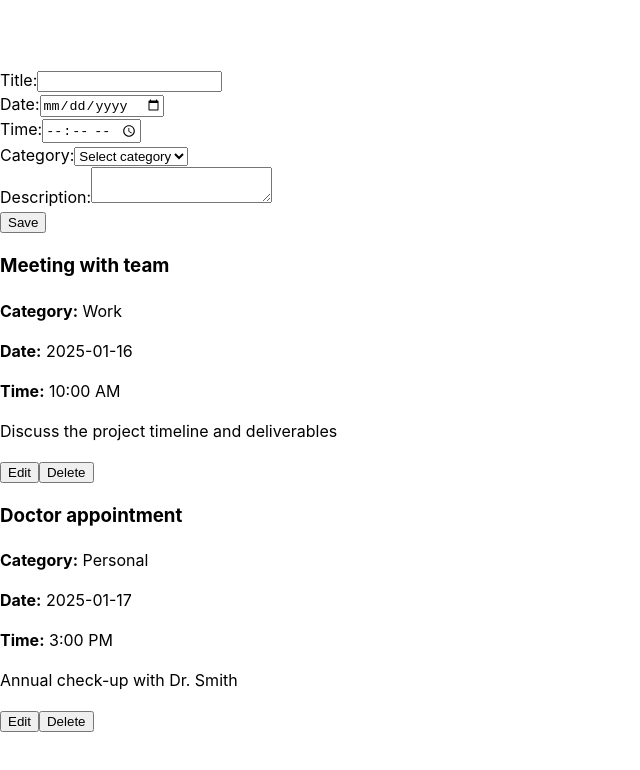
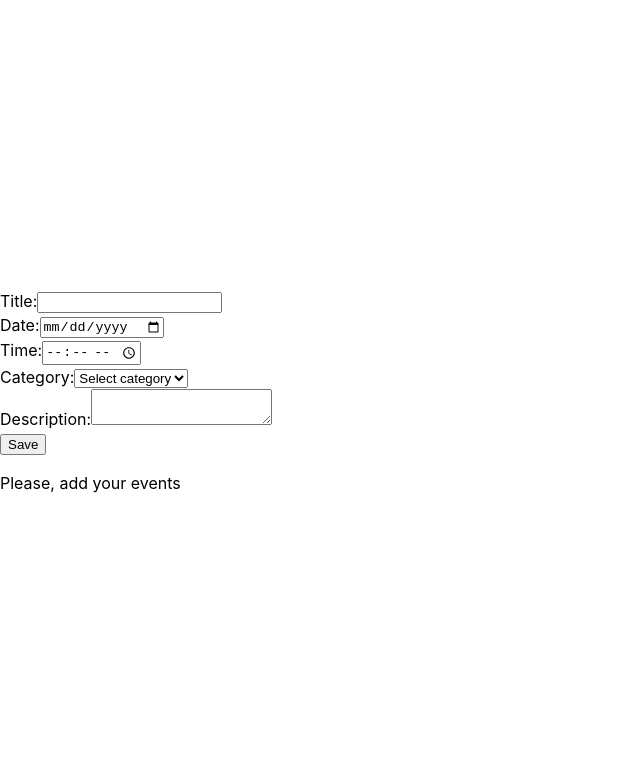
Before and after one commit to MyroslavaRohoza/Event-Scheduler, a React (Vite) app: page / in a window 1280 px wide. Shown: the top 770 px of the page, without its empty margins (0-640 px from the left). Built offline with nearby package versions, Linux system fonts and the light colour scheme.

Commit message:
add delete event

```diff
--- a/package.json
+++ b/package.json
@@ -14,7 +14,8 @@
     "formik": "^2.4.6",
     "react": "^18.3.1",
     "react-dom": "^18.3.1",
-    "react-redux": "^9.2.0"
+    "react-redux": "^9.2.0",
+    "uuid": "^11.0.5"
   },
   "devDependencies": {
     "@eslint/js": "^9.17.0",
--- a/src/components/Button/Button.tsx
+++ b/src/components/Button/Button.tsx
@@ -1,8 +1,9 @@
+const Button = ({ children, buttonType = "button", handleBtnClick }) => {
+  return (
+    <button type={buttonType} onClick={handleBtnClick}>
+      {children}
+    </button>
+  );
+};
 
-const Button = ({children,buttonType='button'}) => {
-  return (
-    <button type={buttonType}>{children}</button>
-  )
-}
-
-export default Button
+export default Button;
--- a/src/components/EventForm/EventForm.tsx
+++ b/src/components/EventForm/EventForm.tsx
@@ -1,11 +1,19 @@
-import React from "react";
+import React, { useId } from "react";
 import { Field, Form, ErrorMessage, Formik } from "formik";
+import { v4 as uuidv4 } from "uuid";
 import Button from "../Button/Button.tsx";
+import { handleSubmit, handleEventAction } from "../../utils/eventsUtils";
+import { useDispatch } from "react-redux";
+import { addEvent } from "../../state/events/eventSlice";
 import { EventItem } from "../../types/eventTypes.ts";
-import { handleEventAction, handleSubmit } from "../../utils/eventsUtils.ts";
-import { Dispatch } from "@reduxjs/toolkit";
-import { useDispatch } from "react-redux";
-import { addEvent } from "../../state/events/eventSlice.ts";
+
+const EventForm: React.FC = () => {
+  const dispatch = useDispatch();
+  const titleId = useId();
+  const dateId = useId();
+  const timeId = useId();
+  const categoryId = useId();
+  const descriptionId = useId();
 
   const categories = [
     { value: "workshop", label: "Workshop" },
@@ -14,7 +22,6 @@ const categories = [
     { value: "other", label: "Other" },
   ];
 
-const EventForm: React.FC = () => {
   const initialValues: EventItem = {
     title: "",
     date: "",
@@ -23,34 +30,39 @@ const EventForm: React.FC = () => {
     description: "",
   };
 
-  const dispatch = useDispatch();
-
   return (
     <Formik
       initialValues={initialValues}
       onSubmit={(values, actions) => {
-        handleSubmit(values, actions, handleEventAction, dispatch, addEvent);
+        const eventWithId = { ...values, id: uuidv4() };
+        handleSubmit(
+          eventWithId,
+          actions,
+          handleEventAction,
+          dispatch,
+          addEvent
+        );
       }}
     >
       <Form>
         <div>
-          <label htmlFor="title">Title:</label>
-          <Field type="text" id="title" name="title" required />
+          <label htmlFor={titleId}>Title:</label>
+          <Field type="text" id={titleId} name="title" required />
           <ErrorMessage name="title" component="div" />
         </div>
         <div>
-          <label htmlFor="date">Date:</label>
-          <Field type="date" id="date" name="date" required />
+          <label htmlFor={dateId}>Date:</label>
+          <Field type="date" id={dateId} name="date" required />
           <ErrorMessage name="date" component="div" />
         </div>
         <div>
-          <label htmlFor="time">Time:</label>
-          <Field type="time" id="time" name="time" required />
+          <label htmlFor={timeId}>Time:</label>
+          <Field type="time" id={timeId} name="time" required />
           <ErrorMessage name="time" component="div" />
         </div>
         <div>
-          <label htmlFor="category">Category:</label>
-          <Field as="select" id="category" name="category" required>
+          <label htmlFor={categoryId}>Category:</label>
+          <Field as="select" id={categoryId} name="category" required>
             <option value="">Select category</option>
             {categories.map((category) => (
               <option key={category.value} value={category.value}>
@@ -61,8 +73,8 @@ const EventForm: React.FC = () => {
           <ErrorMessage name="category" component="div" />
         </div>
         <div>
-          <label htmlFor="description">Description:</label>
-          <Field as="textarea" id="description" name="description" />
+          <label htmlFor={descriptionId}>Description:</label>
+          <Field as="textarea" id={descriptionId} name="description" />
           <ErrorMessage name="description" component="div" />
         </div>
         <Button buttonType="submit">Save</Button>
--- a/src/components/EventList/EventList.tsx
+++ b/src/components/EventList/EventList.tsx
@@ -9,7 +9,7 @@ const EventList = () => {
     <ul>
       {Array.isArray(filteredEvents) && filteredEvents.length === 0 && (
         <li>
-          <p>Please, add your contacts</p>
+          <p>Please, add your events</p>
         </li>
       )}
       {Array.isArray(filteredEvents) &&
--- a/src/components/EventListItem/EventListItem.tsx
+++ b/src/components/EventListItem/EventListItem.tsx
@@ -1,8 +1,12 @@
+import { useDispatch } from "react-redux";
+import { handleEventAction } from "../../utils/eventsUtils.ts";
 import Button from "../Button/Button.tsx";
+import { deleteEvent, editEvent } from "../../state/events/eventSlice.ts";
 
 const EventListItem = ({
-  item: { title, category, time, date, description },
+  item: { title, category, time, date, description, id },
 }) => {
+  const dispatch = useDispatch();
   return (
     <li>
       <h3>{title}</h3>
@@ -16,8 +20,14 @@ const EventListItem = ({
         <strong>Time:</strong> <time>{time}</time>
       </p>
       <p>{description}</p>
-      <Button>Edit</Button>
-      <Button>Delete</Button>
+      <Button handleBtnClick={() => handleEventAction(id, dispatch, editEvent)}>
+        Edit
+      </Button>
+      <Button
+        handleBtnClick={() => handleEventAction(id, dispatch, deleteEvent)}
+      >
+        Delete
+      </Button>
     </li>
   );
 };
--- a/src/state/events/eventSlice.ts
+++ b/src/state/events/eventSlice.ts
@@ -14,7 +14,7 @@ const eventsSlice = createSlice({
     },
 
     deleteEvent: (state: RootState, action: PayloadAction<number>) => {
-      state.items = state.eventList.filter((event) => event.id !== action.payload);
+      state.eventList= state.eventList.filter((event) => event.id !== action.payload);
     },
 
     editEvent: (
--- a/src/state/initialState.ts
+++ b/src/state/initialState.ts
@@ -1,23 +1,6 @@
 export const initiaState = {
   events: {
-    eventList: [
-      {
-        id: "1",
-        title: "Meeting with team",
-        date: "2025-01-16",
-        time: "10:00 AM",
-        category: "Work",
-        description: "Discuss the project timeline and deliverables",
-      },
-      {
-        id: "2",
-        title: "Doctor appointment",
-        date: "2025-01-17",
-        time: "3:00 PM",
-        category: "Personal",
-        description: "Annual check-up with Dr. Smith",
-      },
-    ],
+    eventList: [],
     loading: false,
     error: null,
   },
--- a/src/utils/eventsUtils.ts
+++ b/src/utils/eventsUtils.ts
@@ -1,19 +1,22 @@
-import { handleEventAction } from './eventsUtils.ts';
+import { handleEventAction } from "./eventsUtils.ts";
 import { AppDispatch } from "../state/store.ts";
 import { EventItem } from "../types/eventTypes.ts";
 
-
 export const handleEventAction = (
-  eventItem: EventItem,
+  value: EventItem,
   dispatch: AppDispatch,
-  actionCreator: (eventItem: EventItem) => void
+  actionCreator: (value: EventItem) => void
 ) => {
-  const finalEventItem = { ...eventItem };
-  dispatch(actionCreator(finalEventItem));
+  dispatch(actionCreator(value));
 };
 
-
- export const handleSubmit = (values, actions, handleEventAction, dispatch, actionCreator) => {
-    handleEventAction(values,dispatch, actionCreator);
-    actions.resetForm();
-  };
+export const handleSubmit = (
+  values,
+  actions,
+  handleEventAction,
+  dispatch,
+  actionCreator
+) => {
+  handleEventAction(values, dispatch, actionCreator);
+  actions.resetForm();
+};
```
Also changed, not shown: 1 other file (tests, documents, lock files or other folders). Lines whose indentation alone changed are shown as unchanged.
